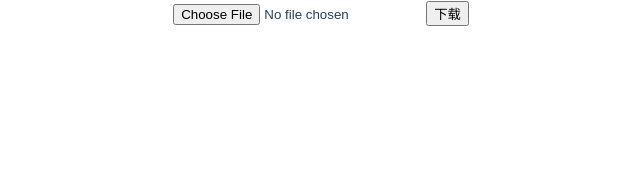
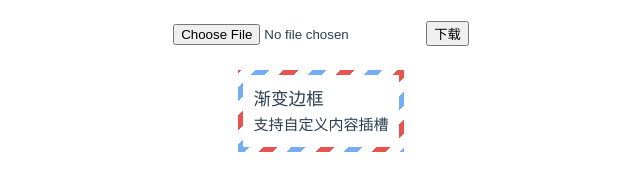
Before and after one commit to limin0428/vue-project, a Vue app: page / in a window 1280 px wide. Shown: the part 1393-1574 px from the top of the page, without its empty margins (319-959 px from the left). Before the commit the page ends 1451 px from the top, so only its background shows below. Built offline with nearby package versions, Linux system fonts and the light colour scheme.

Commit message:
feat: 增加渐变边框组件

```diff
--- a/src/App.vue
+++ b/src/App.vue
@@ -14,6 +14,7 @@ import CircularAvatar from './components/CircularAvatar.vue'
 import ShadowWord from './components/ShadowWord.vue';
 import OlympicRings from './components/OlympicRings.vue';
 import CreateShadowByImg from './components/CreateShadowByImg.vue';
+import GradualBorderCard from './components/GradualBorderCard.vue';
 const materialInputValue = ref('')
 
 const handleChange = (val) => {
@@ -64,8 +65,13 @@ const handleChange = (val) => {
     <SquaredPaperPicture class="mrTop45" :pictureUrl="ROLL_CARD_AVATAR" />
     <!-- 奥运五环 -->
     <OlympicRings class="mrTop45" />
-    <!--  -->
+    <!-- 图片转阴影 -->
     <CreateShadowByImg />
+    <!-- 渐变边框 -->
+    <GradualBorderCard class="mrTop24">
+      <h3>渐变边框</h3>
+      <p>支持自定义内容插槽</p>
+    </GradualBorderCard>
   </div>
 </template>
 
@@ -93,12 +99,12 @@ const handleChange = (val) => {
   justify-content: center;
   align-items: center;
 }
-.mrTop32 {
-  margin-top: 32px;
-}
-.mrTop45 {
-  margin-top: 45px;
-}
+@selectors: {24: 24px; 32: 32px; 45: 45px };
+each(@selectors, {
+  .mrTop@{key} {
+    margin-top: @value;
+  }
+});
 .flex {
   display: flex;
   flex-wrap: wrap;
--- /dev/null
+++ b/src/components/GradualBorderCard.vue
@@ -0,0 +1,32 @@
+<template>
+ <div class="card">
+    <div class="container">
+        <slot>插槽文本</slot>
+    </div>
+ </div>
+</template>
+
+<script setup>
+
+</script>
+
+<style lang="less">
+.card {
+    background: repeating-linear-gradient(-45deg, #e8544d, #e8544d 10px, #fff 10px,  #fff 20px, #75adf5 20px, #75adf5 30px,  #fff 30px,  #fff 40px) -20px -20px;
+    background-size: 200% 200%;
+    padding: 5px;
+    transition: 0.3s;
+    .container {
+        padding: 10px;
+        background: #fff;
+    }
+    &:hover {
+        // box-shadow: 水平阴影的位置  垂直阴影的位置  模糊距离(可选)  阴影的大小(可选)  阴影的颜色(可选)  内层阴影(inset)？
+        // https://www.runoob.com/cssref/css3-pr-box-shadow.html
+        box-shadow: 0px 3px 10px rgba(0,0,0, 0.3);
+        background-position: 0 0;
+    }
+}
+
+
+</style>
--- a/src/components/OlympicRings.vue
+++ b/src/components/OlympicRings.vue
@@ -20,8 +20,8 @@ const COLOR_LIST = ["#52aadd", "#fbed56", "#000000", "#60b258", "#eb3323"];
 
 <style lang="less" scoped>
 .container {
-    width: 200px;
-    height: 90px;
+    width: 210px;
+    height: 110px;
   .olympic {
     position: relative;
     transform-style: preserve-3d;
```
